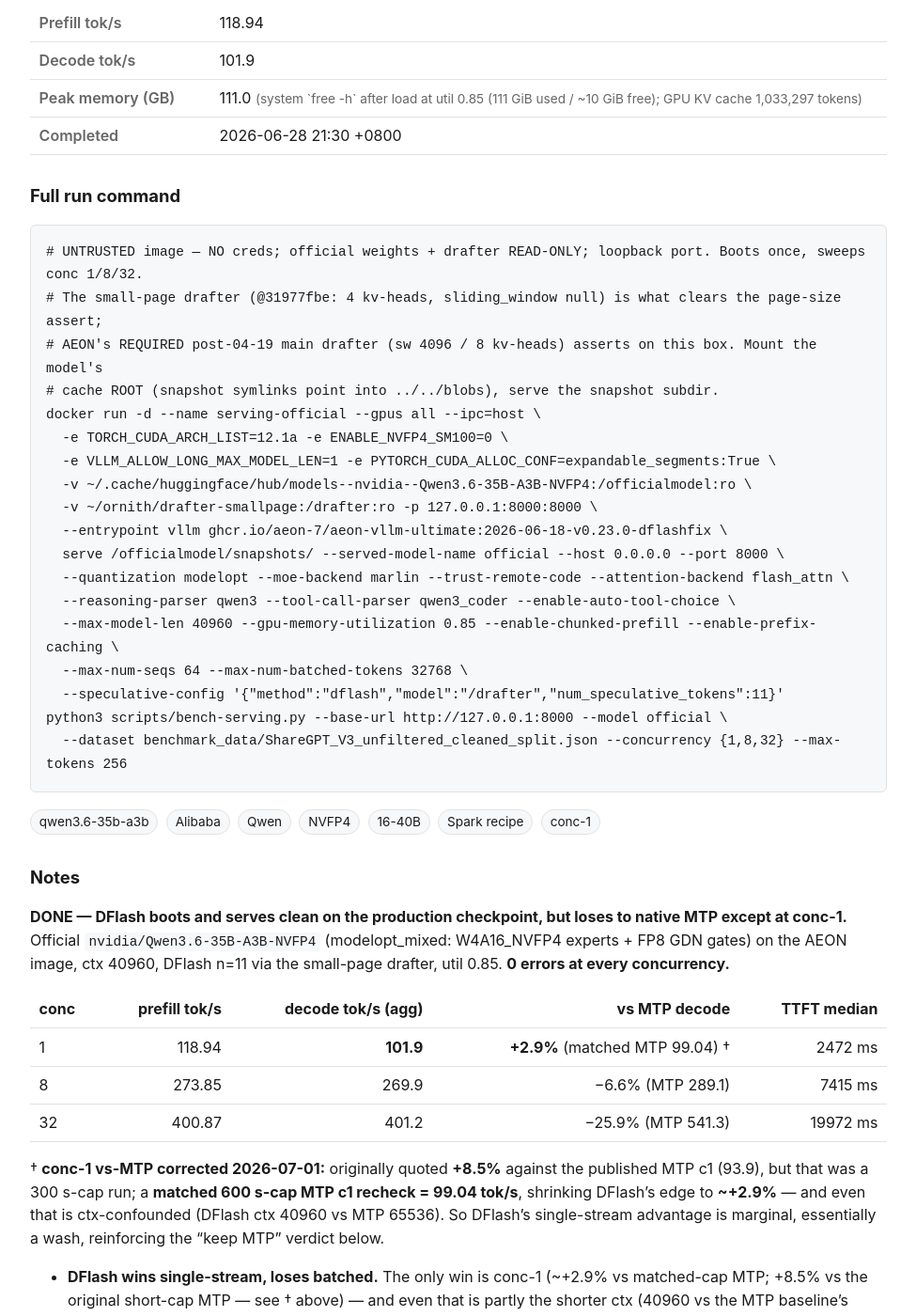
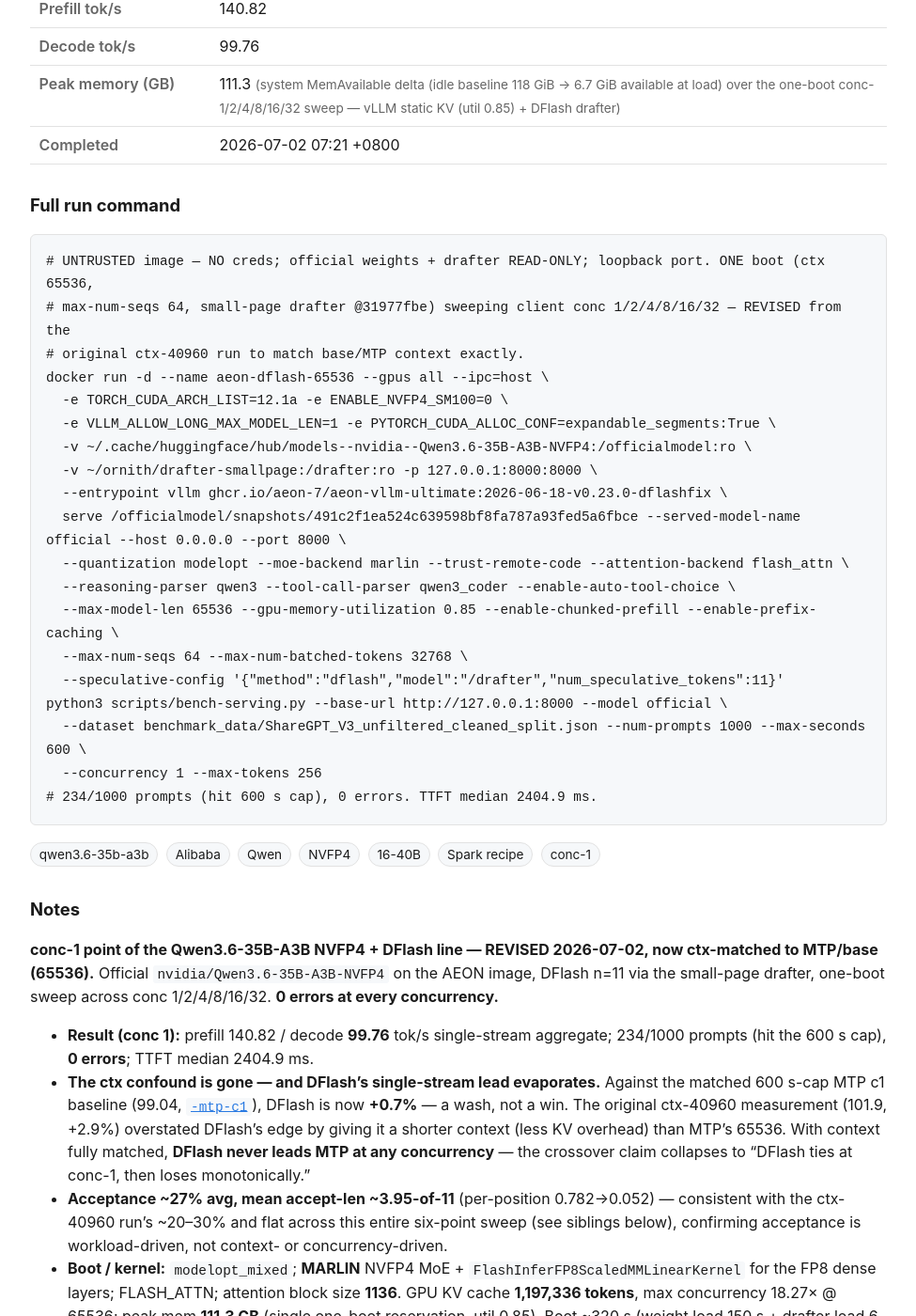
Before and after one commit to yjsoon/autobench, a Jekyll site: the page built from _configs/qwen3-6-35b-a3b-nvfp4-vllm-ultimate-dflash.md, in a window 1280 px wide and 1400 px high, scrolled down 992 px. Shown: the whole window at 94% size, without its empty margins (152-1127 px from the left). Built offline with Jekyll 4.4.1, drawn with Linux system fonts in a browser that asks for light colours; some of the changed text lies outside the part shown.

Commit message:
DFlash 35B money-chart ctx fix (+c8/c32) + gpt-oss-20b base c1/c8
Re-ran the full Qwen3.6-35B-A3B DFlash line at ctx 65536 (was 40960),
one boot, conc 1/2/4/8/16/32, matching MTP/base exactly — 0 errors
throughout. Headline correction: DFlash's conc-1 "win" was a context
artifact (less KV overhead than MTP's ctx-65536 baseline); ctx-matched
it's a wash (+0.7%), and DFlash never beats MTP at any concurrency.
Adds standalone c8/c32 pages (previously only in the main page's
summary table) and overwrites c1/c2/c4/c16 in place.

Also fills the gpt-oss-20b base ladder at conc-1/8, completing a
gap-free base-vs-EAGLE3 comparison: EAGLE3 is a loss at every batch
through c8 (deepest at -40.6%), flipping positive only at c16/c32,
tracking the documented low-batch acceptance suppression.

Co-Authored-By: Claude Sonnet 5 <noreply@anthropic.com>
Claude-Session: https://claude.ai/code/session_01RBrSeHhA7aw7VkMcxmJ1F3

```diff
--- a/_configs/qwen3-6-35b-a3b-nvfp4-vllm-ultimate-dflash.md
+++ b/_configs/qwen3-6-35b-a3b-nvfp4-vllm-ultimate-dflash.md
@@ -1,5 +1,5 @@
 ---
-title: Qwen3.6-35B-A3B · vLLM-ultimate (AEON) · NVFP4 + DFlash · conc 1/8/32
+title: Qwen3.6-35B-A3B · vLLM-ultimate (AEON) · NVFP4 + DFlash · conc 1
 model: nvidia/Qwen3.6-35B-A3B-NVFP4
 company: Alibaba
 family: Qwen
@@ -7,80 +7,77 @@ params: 35B / 3B (MoE, hybrid GDN+full-attn) + DFlash external drafter
 engine: vLLM (aeon-vllm-ultimate custom container, v0.23.0+aeon.sm121a.dflash)
 speculative: DFlash (z-lab/Qwen3.6-35B-A3B-DFlash @31977fbe small-page rev, num_speculative_tokens 11)
 quant: NVFP4 (modelopt_mixed — W4A16_NVFP4 experts + FP8 GDN gates)
-quant_rationale: The PRODUCTION checkpoint (the one llm.manek.sg actually serves) under DFlash spec-decode, to test whether the AEON DFlash win transfers off the abliterated heretic onto the official ModelOpt weights — and whether the FP8-quantized GDN gates nose-dive draft acceptance (Vassallo). Loaded the production way (`--quantization modelopt --moe-backend marlin`, NO `VLLM_TEST_FORCE_FP8_MARLIN` — that env crashes the FP8 dense layers via an `AttributeError` on `orig_dtype`). SAFETY — untrusted third-party image; run with NO credentials, official weights mounted READ-ONLY from the HF cache, drafter READ-ONLY, port loopback-only.
+quant_rationale: The PRODUCTION checkpoint (the one llm.manek.sg actually serves) under DFlash spec-decode, to test whether the AEON DFlash win transfers off the abliterated heretic onto the official ModelOpt weights — and whether the FP8-quantized GDN gates nose-dive draft acceptance (Vassallo). Loaded the production way (`--quantization modelopt --moe-backend marlin`, NO `VLLM_TEST_FORCE_FP8_MARLIN` — that env crashes the FP8 dense layers via an `AttributeError` on `orig_dtype`). REVISED 2026-07-02 — re-run at ctx 65536 (was 40960) to match the base/MTP lines exactly, removing the context confound noted on the money chart. SAFETY — untrusted third-party image; run with NO credentials, official weights mounted READ-ONLY from the HF cache, drafter READ-ONLY, port loopback-only.
 source_repo: nvidia/Qwen3.6-35B-A3B-NVFP4
 download_url: https://huggingface.co/nvidia/Qwen3.6-35B-A3B-NVFP4
-context: 40960
+context: 65536
 modalities: [text, image, video]
 mm_served: false
 concurrency: 1
 tags: [qwen3.6-35b-a3b, Alibaba, Qwen, NVFP4, 16-40B, Spark recipe, conc-1]
 status: done
-prefill_toks: 118.94
-decode_toks: 101.9
-mem_gb: 111.0
-mem_source: system `free -h` after load at util 0.85 (111 GiB used / ~10 GiB free); GPU KV cache 1,033,297 tokens
-spec_acceptance: ~20–30% avg draft acceptance · mean acceptance length ~3.2–4.3 of 11 drafted · per-position ~0.72–0.81 (pos0) decaying to ~0.03–0.07 (pos10)
-measured_on: 2026-06-28
-completed_at: 2026-06-28 21:30 +0800
-engine_image: ghcr.io/aeon-7/aeon-vllm-ultimate:2026-06-18-v0.23.0-dflashfix@sha256:be9e05a11da6e72607ab6f3e960993b253b673af0727005122a3266129a518e3
+prefill_toks: 140.82
+decode_toks: 99.76
+mem_gb: 111.3
+mem_source: system MemAvailable delta (idle baseline 118 GiB → 6.7 GiB available at load) over the one-boot conc-1/2/4/8/16/32 sweep — vLLM static KV (util 0.85) + DFlash drafter
+spec_acceptance: mean acceptance length ~3.95 (range 3.22–4.96) · avg draft acceptance ~26.8% (range 20.1–36.0%, n=56 samples) · per-position 0.782/0.568/0.413/0.307/0.234/0.182/0.144/0.112/0.087/0.068/0.052
+measured_on: 2026-07-02
+completed_at: 2026-07-02 07:21 +0800
+engine_image: ghcr.io/aeon-7/aeon-vllm-ultimate@sha256:be9e05a11da6e72607ab6f3e960993b253b673af0727005122a3266129a518e3
 run_command: |
-  # UNTRUSTED image — NO creds; official weights + drafter READ-ONLY; loopback port. Boots once, sweeps conc 1/8/32.
-  # The small-page drafter (@31977fbe: 4 kv-heads, sliding_window null) is what clears the page-size assert;
-  # AEON's REQUIRED post-04-19 main drafter (sw 4096 / 8 kv-heads) asserts on this box. Mount the model's
-  # cache ROOT (snapshot symlinks point into ../../blobs), serve the snapshot subdir.
-  docker run -d --name serving-official --gpus all --ipc=host \
+  # UNTRUSTED image — NO creds; official weights + drafter READ-ONLY; loopback port. ONE boot (ctx 65536,
+  # max-num-seqs 64, small-page drafter @31977fbe) sweeping client conc 1/2/4/8/16/32 — REVISED from the
+  # original ctx-40960 run to match base/MTP context exactly.
+  docker run -d --name aeon-dflash-65536 --gpus all --ipc=host \
     -e TORCH_CUDA_ARCH_LIST=12.1a -e ENABLE_NVFP4_SM100=0 \
     -e VLLM_ALLOW_LONG_MAX_MODEL_LEN=1 -e PYTORCH_CUDA_ALLOC_CONF=expandable_segments:True \
     -v ~/.cache/huggingface/hub/models--nvidia--Qwen3.6-35B-A3B-NVFP4:/officialmodel:ro \
     -v ~/ornith/drafter-smallpage:/drafter:ro -p 127.0.0.1:8000:8000 \
     --entrypoint vllm ghcr.io/aeon-7/aeon-vllm-ultimate:2026-06-18-v0.23.0-dflashfix \
-    serve /officialmodel/snapshots/<snap> --served-model-name official --host 0.0.0.0 --port 8000 \
+    serve /officialmodel/snapshots/491c2f1ea524c639598bf8fa787a93fed5a6fbce --served-model-name official --host 0.0.0.0 --port 8000 \
     --quantization modelopt --moe-backend marlin --trust-remote-code --attention-backend flash_attn \
     --reasoning-parser qwen3 --tool-call-parser qwen3_coder --enable-auto-tool-choice \
-    --max-model-len 40960 --gpu-memory-utilization 0.85 --enable-chunked-prefill --enable-prefix-caching \
+    --max-model-len 65536 --gpu-memory-utilization 0.85 --enable-chunked-prefill --enable-prefix-caching \
     --max-num-seqs 64 --max-num-batched-tokens 32768 \
     --speculative-config '{"method":"dflash","model":"/drafter","num_speculative_tokens":11}'
   python3 scripts/bench-serving.py --base-url http://127.0.0.1:8000 --model official \
-    --dataset benchmark_data/ShareGPT_V3_unfiltered_cleaned_split.json --concurrency {1,8,32} --max-tokens 256
+    --dataset benchmark_data/ShareGPT_V3_unfiltered_cleaned_split.json --num-prompts 1000 --max-seconds 600 \
+    --concurrency 1 --max-tokens 256
+  # 234/1000 prompts (hit 600 s cap), 0 errors. TTFT median 2404.9 ms.
 ---
 
-**DONE — DFlash boots and serves clean on the production checkpoint, but loses to native MTP except at conc-1.**
-Official `nvidia/Qwen3.6-35B-A3B-NVFP4` (modelopt_mixed: W4A16_NVFP4 experts + FP8 GDN gates) on the AEON image,
-ctx 40960, DFlash n=11 via the small-page drafter, util 0.85. **0 errors at every concurrency.**
+**conc-1 point of the Qwen3.6-35B-A3B NVFP4 + DFlash line — REVISED 2026-07-02, now ctx-matched to MTP/base
+(65536).** Official `nvidia/Qwen3.6-35B-A3B-NVFP4` on the AEON image, DFlash n=11 via the small-page
+drafter, one-boot sweep across conc 1/2/4/8/16/32. **0 errors at every concurrency.**
 
-| conc | prefill tok/s | decode tok/s (agg) | vs MTP decode | TTFT median |
-|------|--------------:|-------------------:|--------------:|------------:|
-| 1    | 118.94 | **101.9** | **+2.9%** (matched MTP 99.04) † | 2472 ms |
-| 8    | 273.85 | 269.9 | −6.6% (MTP 289.1) | 7415 ms |
-| 32   | 400.87 | 401.2 | −25.9% (MTP 541.3) | 19972 ms |
-
-† **conc-1 vs-MTP corrected 2026-07-01:** originally quoted **+8.5%** against the published MTP c1 (93.9), but
-that was a 300 s-cap run; a **matched 600 s-cap MTP c1 recheck = 99.04 tok/s**, shrinking DFlash's edge to
-**~+2.9%** — and even that is ctx-confounded (DFlash ctx 40960 vs MTP 65536). So DFlash's single-stream
-advantage is marginal, essentially a wash, reinforcing the "keep MTP" verdict below.
-
-- **DFlash wins single-stream, loses batched.** The only win is conc-1 (~+2.9% vs matched-cap MTP; +8.5% vs the
-  original short-cap MTP — see † above) — and even that is partly the shorter
-  ctx (40960 vs the MTP baseline's 65536; though ShareGPT sequences are short enough that the gap is mostly real).
-  At conc-8/32 it falls behind, sharply at 32. Classic spec-decode shape: it helps the bandwidth-bound single stream and
-  hurts the compute-bound batch.
-- **Why MTP wins under load — draft efficiency.** MTP drafts **3** tokens at **~66% acceptance / accept-len ~3.0-of-3**
-  (almost no wasted compute). DFlash drafts **11** at **~25% / accept-len ~3.7-of-11** → ≈7 wasted drafter forward
-  passes per step. On this compute-bound MoE that wasted work directly sinks aggregate throughput as streams divide the GPU.
-- **The FP8-gate nose-dive did NOT happen.** Acceptance (~20–30%) is *slightly higher* than the BF16-gate heretic — the
-  z-lab drafter was trained against the true Qwen3.6-35B-A3B base that this checkpoint quantizes, so it aligns better
-  here than with the abliterated heretic. Vassallo's "~4 of 15" collapse is overstated for this image.
-- **Boot / kernel:** `modelopt_mixed`; **MARLIN** NVFP4 MoE + `FlashInferFP8ScaledMMLinearKernel` for the FP8 dense
-  layers; FLASH_ATTN; attention block size **1136** (unifies the draft's small page with the mamba/GDN page). GPU KV
-  cache **1,033,297 tokens**; ~111 GiB used at util 0.85. Boot ~390 s.
-- **Loader gotcha:** AEON's heretic recipe sets `VLLM_TEST_FORCE_FP8_MARLIN=1`; on this ModelOpt checkpoint that forces
-  the FP8 GDN-gate linears through a Marlin prep path that crashes (`'MergedColumnParallelLinear' object has no attribute
-  'orig_dtype'`). Drop the env and use the production `--quantization modelopt --moe-backend marlin` instead.
+- **Result (conc 1):** prefill 140.82 / decode **99.76** tok/s single-stream aggregate; 234/1000 prompts
+  (hit the 600 s cap), **0 errors**; TTFT median 2404.9 ms.
+- **The ctx confound is gone — and DFlash's single-stream lead evaporates.** Against the matched 600 s-cap
+  MTP c1 baseline (99.04, [`-mtp-c1`](qwen3-6-35b-a3b-nvfp4-vllm-mtp-c1)), DFlash is now **+0.7%** — a wash,
+  not a win. The original ctx-40960 measurement (101.9, +2.9%) overstated DFlash's edge by giving it a
+  shorter context (less KV overhead) than MTP's 65536. With context fully matched, **DFlash never leads MTP
+  at any concurrency** — the crossover claim collapses to "DFlash ties at conc-1, then loses monotonically."
+- **Acceptance ~27% avg, mean accept-len ~3.95-of-11** (per-position 0.782→0.052) — consistent with the
+  ctx-40960 run's ~20–30% and flat across this entire six-point sweep (see siblings below), confirming
+  acceptance is workload-driven, not context- or concurrency-driven.
+- **Boot / kernel:** `modelopt_mixed`; **MARLIN** NVFP4 MoE + `FlashInferFP8ScaledMMLinearKernel` for the
+  FP8 dense layers; FLASH_ATTN; attention block size **1136**. GPU KV cache **1,197,336 tokens**, max
+  concurrency 18.27× @ 65536; peak mem **111.3 GB** (single one-boot reservation, util 0.85). Boot ~320 s
+  (weight load 150 s + drafter load 6 s + torch.compile 47 s + KV profiling).
+- **Loader gotcha (unchanged from the ctx-40960 run):** AEON's heretic recipe sets `VLLM_TEST_FORCE_FP8_MARLIN=1`;
+  on this ModelOpt checkpoint that crashes the FP8 GDN-gate linears (`AttributeError: 'MergedColumnParallelLinear'
+  object has no attribute 'orig_dtype'`). Use `--quantization modelopt --moe-backend marlin` without that env.
 - **TPOT 0.0** is the usual `qwen3` reasoning-parser client artifact — decode tok/s is the real number.
 
-**Trusted recommendation: stay on native MTP** (`qwen3-6-35b-a3b-nvfp4-vllm-mtp-c1`/`-c8`/maxctx). DFlash *works* on
-the production model now, but the only gain is a modest single-stream edge bought with an external drafter, a
-drafter revision AEON explicitly forbids, and an untrusted image replacing the pinned vLLM. Not worth it for a
-mixed-workload gateway. Cross-ref: [`…heretic…dflash`](qwen3-6-35b-a3b-heretic-aeon-vllm-ultimate-dflash),
+**Trusted recommendation unchanged, now on firmer ground: stay on native MTP.** With the ctx confound
+removed, DFlash doesn't even win single-stream — it's a wash at c1 and a growing loss from c2 onward. Not
+worth an external drafter, a forbidden drafter revision, and an untrusted image replacing the pinned vLLM.
+Full six-point sweep: **c1 (this page)** ·
+[`c2`](qwen3-6-35b-a3b-nvfp4-vllm-ultimate-dflash-c2) ·
+[`c4`](qwen3-6-35b-a3b-nvfp4-vllm-ultimate-dflash-c4) ·
+[`c8`](qwen3-6-35b-a3b-nvfp4-vllm-ultimate-dflash-c8) ·
+[`c16`](qwen3-6-35b-a3b-nvfp4-vllm-ultimate-dflash-c16) ·
+[`c32`](qwen3-6-35b-a3b-nvfp4-vllm-ultimate-dflash-c32). Matched MTP:
+[`-mtp-c1`](qwen3-6-35b-a3b-nvfp4-vllm-mtp-c1). Cross-ref:
+[`…heretic…dflash`](qwen3-6-35b-a3b-heretic-aeon-vllm-ultimate-dflash),
 [`…dflash-blocked`](ornith-1-0-35b-aeon-vllm-nvfp4-dflash-blocked), `notes/INCOMPATIBILITIES.md`.
```
Also changed, not shown: _configs/gpt-oss-20b-vllm-mxfp4-c1.md (added, +50 -0 lines), _configs/gpt-oss-20b-vllm-mxfp4-c8.md (added, +51 -0 lines), _configs/qwen3-6-35b-a3b-nvfp4-vllm-ultimate-dflash-c16.md (+41 -35 lines), _configs/qwen3-6-35b-a3b-nvfp4-vllm-ultimate-dflash-c2.md (+37 -44 lines), _configs/qwen3-6-35b-a3b-nvfp4-vllm-ultimate-dflash-c32.md (added, +65 -0 lines), _configs/qwen3-6-35b-a3b-nvfp4-vllm-ultimate-dflash-c4.md (+33 -29 lines), _configs/qwen3-6-35b-a3b-nvfp4-vllm-ultimate-dflash-c8.md (added, +60 -0 lines).
